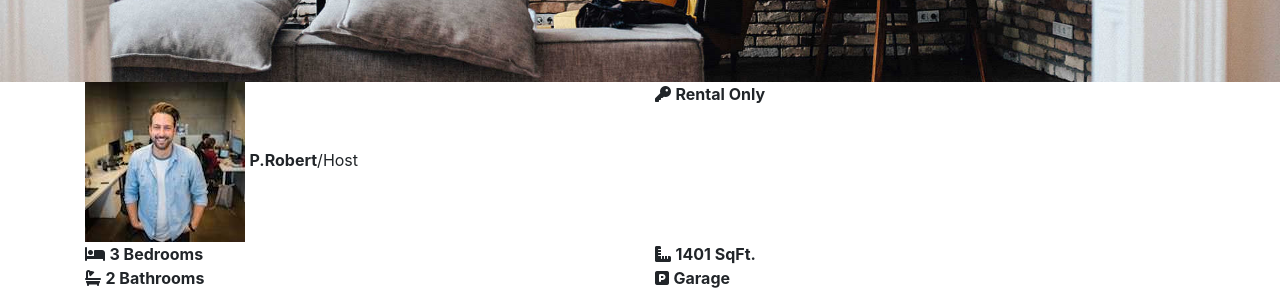
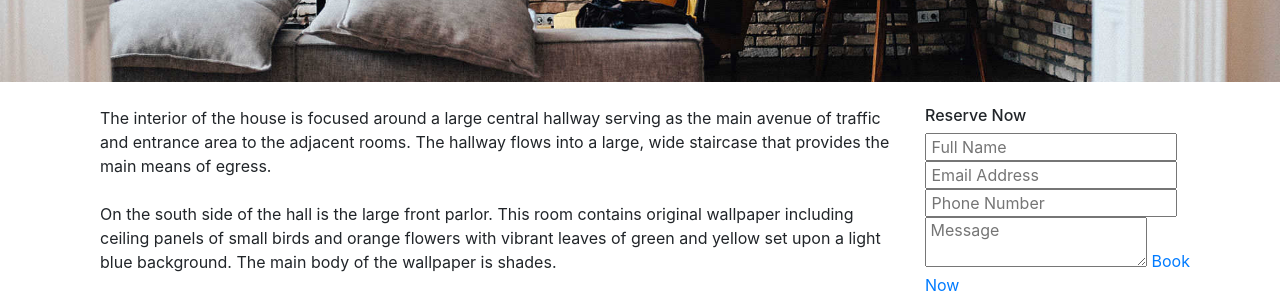
Before and after one commit to SinemSungur/estent-real-estate-demo-page, a website: page properties.html in a window 1280 px wide. Shown: the part 458-752 px from the top of the page. Drawn offline with nearby package versions, Linux system fonts and the light colour scheme; a web font is replaced by a local one.

Commit message:
properties.html updated

```diff
--- a/properties.html
+++ b/properties.html
@@ -182,38 +182,6 @@
         </div>
       </nav>
     </div>
-    <!--   BELOW HEADER PART     -->
-    <div class="below-header">
-      <div class="container">
-        <div class="row">
-          <div class="col-6">
-            <img src="images/Below-header-user.jpg" alt="" />
-            <span><b>P.Robert</b>/Host</span>
-          </div>
-          <div class="col-6">
-            <i class="fas fa-key"></i>
-            <span><b>Rental Only</b></span>
-          </div>
-          <div class="col-6">
-            <i class="fas fa-bed"></i>
-            <span><b>3 Bedrooms</b></span>
-          </div>
-          <div class="col-6">
-            <i class="fas fa-ruler-combined"></i>
-            <span><b>1401 SqFt.</b></span>
-          </div>
-          <div class="col-6">
-            <i class="fas fa-bath"></i>
-            <span><b>2 Bathrooms</b></span>
-          </div>
-          <div class="col-6">
-            <i class="fas fa-parking"></i>
-            <span><b>Garage</b></span>
-          </div>
-        </div>
-      </div>
-    </div>
-
 
     <!-- PROPERTIES PAGE CONTENT -->
     <div class="properties-section">
@@ -223,16 +191,16 @@
             <div class="col-12 mb-4 mt-4">
               <p>
                 The interior of the house is focused around a large central
-                hallway serving as the main avenue of traffic and entrance area to
-                the adjacent rooms. The hallway flows into a large, wide staircase
-                that provides the main means of egress.
+                hallway serving as the main avenue of traffic and entrance area
+                to the adjacent rooms. The hallway flows into a large, wide
+                staircase that provides the main means of egress.
                 <br />
                 <br />
-                On the south side of the hall is the large front parlor. This room
-                contains original wallpaper including ceiling panels of small
-                birds and orange flowers with vibrant leaves of green and yellow
-                set upon a light blue background. The main body of the wallpaper
-                is shades.
+                On the south side of the hall is the large front parlor. This
+                room contains original wallpaper including ceiling panels of
+                small birds and orange flowers with vibrant leaves of green and
+                yellow set upon a light blue background. The main body of the
+                wallpaper is shades.
               </p>
             </div>
             <div class="col-12 mb-4">
@@ -368,30 +336,30 @@
             <div class="col-12 mb-4">
               <p>
                 Put this magnificent property on the top of your list, oozing
-                quality from the moment you enter through the unique brick portico
-                into the Tuscan style courtyard with Mural and vertical garden..
-                *Floors of European oak and parquetry *Award winning kitchen with
-                limed solid American oak, bevelled glass cabinets, polished marble
-                bench tops and separate scullery *Bi folds doors open out to the
-                sun filled courtyard *Elegant lounge which also includes a drop
-                down screen for a home theatre *Guest bedroom or an ideal home
-                office Throughout this incredible residence you will find a vast
-                array of imported features. Doors and fittings from France,
-                stained glass windows from Europe. Wine cellar under the
-                staircase. Upper level: Elegant master bedroom with balcony,
-                ensuite with Emperador Scuro marble bench tops, mirrors with
-                bevelled glass and American cherry frames. A most spacious
+                quality from the moment you enter through the unique brick
+                portico into the Tuscan style courtyard with Mural and vertical
+                garden.. *Floors of European oak and parquetry *Award winning
+                kitchen with limed solid American oak, bevelled glass cabinets,
+                polished marble bench tops and separate scullery *Bi folds doors
+                open out to the sun filled courtyard *Elegant lounge which also
+                includes a drop down screen for a home theatre *Guest bedroom or
+                an ideal home office Throughout this incredible residence you
+                will find a vast array of imported features. Doors and fittings
+                from France, stained glass windows from Europe. Wine cellar
+                under the staircase. Upper level: Elegant master bedroom with
+                balcony, ensuite with Emperador Scuro marble bench tops, mirrors
+                with bevelled glass and American cherry frames. A most spacious
                 dressing room...every woman's dream! Many fixtures have been
                 especially commissioned, including the stand alone bath in the
-                second bathroom, light switches and power points, door hardware is
-                all imported from France. Even the grandchildren are catered for
-                with their own space built into the roof area. An ideal cubby! The
-                home has another two bedrooms with built in robes. *Quality
-                fixtures and fittings *Reverse cycle air conditioning *Security
-                alarm and intercom Designed by Award winner Peter Fryer this
-                landmark Centro residence will impress and delight...a viewing is
-                a must! Contact Susan Taylor on 0417 771 112 or Trevor Neil 0438
-                354 556 your private viewing.
+                second bathroom, light switches and power points, door hardware
+                is all imported from France. Even the grandchildren are catered
+                for with their own space built into the roof area. An ideal
+                cubby! The home has another two bedrooms with built in robes.
+                *Quality fixtures and fittings *Reverse cycle air conditioning
+                *Security alarm and intercom Designed by Award winner Peter
+                Fryer this landmark Centro residence will impress and
+                delight...a viewing is a must! Contact Susan Taylor on 0417 771
+                112 or Trevor Neil 0438 354 556 your private viewing.
               </p>
             </div>
           </div>
@@ -475,16 +443,21 @@
           </div>
         </div>
       </div>
-    </div>
+
+
       <!--        TESTIMONIALS         -->
+
+      <div class="col-lg-9">
         <div class="container">
           <div class="testimonials">
             <h4>Reviews</h4>
             <div class="testimonial-container">
               <img src="images/Below-header-user.jpg" alt="" />
+              <div class="comment-content">
                 <div class="comment-head">
                   <h6>Max Conversion</h6>
-            <a href="#" class="reply-link"><i class="fas fa-reply"></i></a>
+                  <a href="#" class="comment-date">October 31, 2021 at 1:10 am</a>
+
                   <div class="comment-star">
                     <i class="fas fa-star"></i>
                     <i class="fas fa-star"></i>
@@ -492,30 +465,38 @@
                     <i class="fas fa-star"></i>
                     <i class="fas fa-star"></i>
                   </div>
-            <a href="#" class="comment-date">October 31, 2021 at 1:10 am</a>
+                  <a href="#" class="reply-link"><i class="fas fa-reply"></i></a>
                 </div>
                 <p>
-            Canvas is an extremely beautiful and well coded and robust template.
-            I can pretty much customize to meet any of my needs as a designer.
-            Thank you guys so much for doing this. Please keep adding more
-            stunning themes and animations. You're making the web a much more
-            beautiful place.
+                  Canvas is an extremely beautiful and well coded and robust
+                  template. I can pretty much customize to meet any of my needs as
+                  a designer. Thank you guys so much for doing this. Please keep
+                  adding more stunning themes and animations. You're making the
+                  web a much more beautiful place.
                 </p>
               </div>
-        <div class="testimonial-container">
+            </div>
+            <div class="testimonial-container" id="comment2">
               <img src="images/Below-header-user.jpg" alt="" />
+              <div class="comment-content">
                 <div class="comment-head">
                   <h6>P. Robert</h6>
+                  <a href="#" class="comment-date">October 31, 2021 at 1:16 am</a>
                   <a href="#" class="reply-link"><i class="fas fa-reply"></i></a>
-            <a href="#" class="comment-date">October 31, 2021 at 1:16 am</a>
+
                 </div>
-          <p>Thank You so much. I am really glad that you like our template.</p>
+                <p>
+                  Thank You so much. I am really glad that you like our template.
+                </p>
+              </div>
             </div>
             <div class="testimonial-container">
-          <img src="images/Below-header-user.jpg" alt="" />
+              <img src="images/Properties-reviwer2.jpg" alt="" />
+              <div class="comment-content">
                 <div class="comment-head">
                   <h6>Hilary Ouse</h6>
-            <a href="#" class="reply-link"><i class="fas fa-reply"></i></a>
+                  <a href="#" class="comment-date">June 21, 2021 at 1:03 am</a>
+
                   <div class="comment-star">
                     <i class="fas fa-star"></i>
                     <i class="fas fa-star"></i>
@@ -523,21 +504,24 @@
                     <i class="fas fa-star"></i>
                     <i class="fas fa-star-half-alt"></i>
                   </div>
-            <a href="#" class="comment-date">June 21, 2021 at 1:03 am</a>
+                  <a href="#" class="reply-link"><i class="fas fa-reply"></i></a>
                 </div>
                 <p>
-            I don't think I'll be using any other templates from now on. It's
-            perfect. Great, fast responsive support. Super flexible, easy to
-            customize. One warning. If you don't know any code it's not for you.
-            If you know your code then this is SOOO good :) Thank you SemiColon
-            team. Most excellent job.
+                  I don't think I'll be using any other templates from now on.
+                  It's perfect. Great, fast responsive support. Super flexible,
+                  easy to customize. One warning. If you don't know any code it's
+                  not for you. If you know your code then this is SOOO good :)
+                  Thank you SemiColon team. Most excellent job.
                 </p>
               </div>
+            </div>
             <div class="testimonial-container">
-          <img src="images/Below-header-user.jpg" alt="" />
+              <img src="images/Properties-reviwer3.jpg" alt="" />
+              <div class="comment-content">
                 <div class="comment-head">
                   <h6>AL3XL</h6>
-            <a href="#" class="reply-link"><i class="fas fa-reply"></i></a>
+                  <a href="#" class="comment-date">April 25, 2021 at 1:03 am</a>
+
                   <div class="comment-star">
                     <i class="fas fa-star"></i>
                     <i class="fas fa-star"></i>
@@ -545,19 +529,21 @@
                     <i class="fas fa-star"></i>
                     <i class="fas fa-star"></i>
                   </div>
-            <a href="#" class="comment-date">April 25, 2021 at 1:03 am</a>
+                  <a href="#" class="reply-link"><i class="fas fa-reply"></i></a>
                 </div>
                 <p>
-            Awesome quality, highly structured. The detailed documentation is
-            included, but it is all clear from just looking into the code. Comes
-            with free updates. There is an invite--only support forum for
-            customers. This purchase makes perfect sense to save you an immense
-            amount of time. Thank you.
+                  Awesome quality, highly structured. The detailed documentation
+                  is included, but it is all clear from just looking into the
+                  code. Comes with free updates. There is an invite--only support
+                  forum for customers. This purchase makes perfect sense to save
+                  you an immense amount of time. Thank you.
                 </p>
               </div>
             </div>
           </div>
-
+        </div>
+      </div>
+    </div>
     <!--FEATURED SECTION-->
     <section>
       <div class="container">
```
Lines whose indentation alone changed are shown as unchanged.
